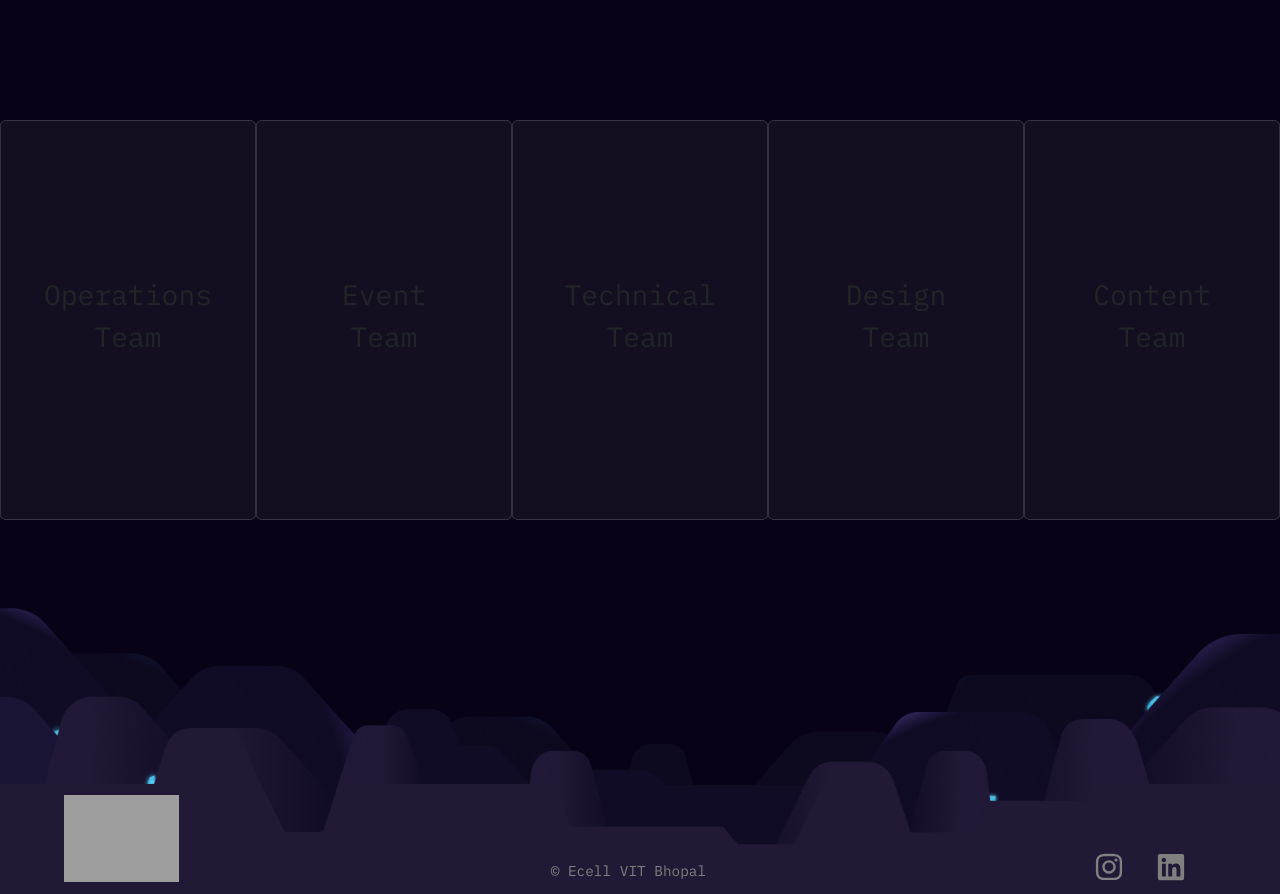
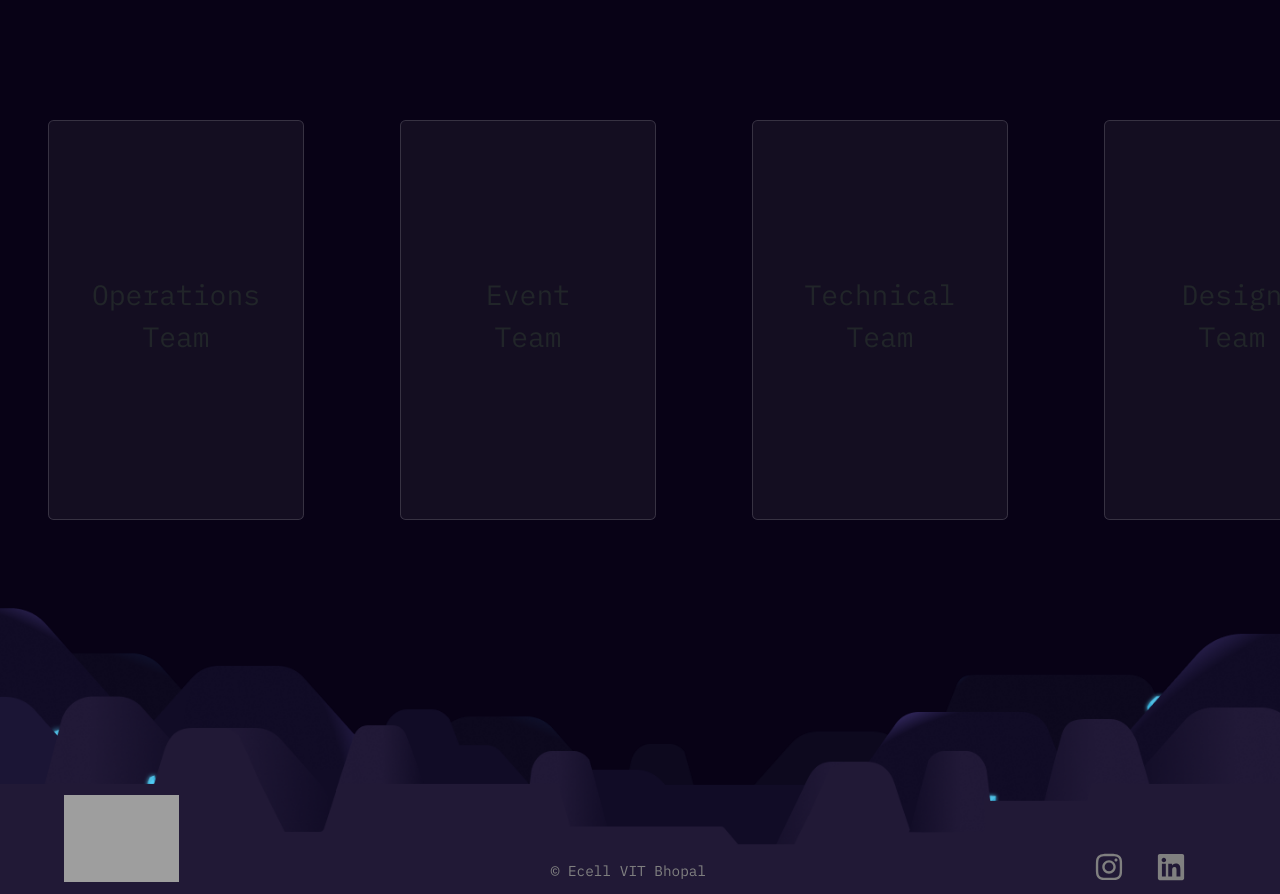
Before and after one commit to harshkanoje/e-cell_website, a React (Create React App) app: page / in a window 1280 px wide. Shown: the part 4760-5654 px from the top of the page. Built offline with nearby package versions, Linux system fonts and the light colour scheme; grey boxes are pictures that could not be loaded; some icons are missing.

Commit message:
Update team.css
changed the cards margin spce

```diff
--- a/src/components/Team/team.css
+++ b/src/components/Team/team.css
@@ -145,6 +145,8 @@
   .teams-card{
     height: 35vh;
     min-width: 50vw;
+    margin-left: 0.5rem;
+    margin-right: 2rem;
   }
 }
 
@@ -212,6 +214,8 @@
   .teams-card{
     height: 45vh;
     min-width: 55vw;
+    margin-left: 3rem;
+    margin-right: 3rem;
   }
 }
 
@@ -272,6 +276,8 @@
   .teams-card{
     height: 50vh;
     min-width: 20vw;
+    margin-left: 3rem;
+    margin-right: 3rem;
   }
 }
 
@@ -332,5 +338,7 @@
   .teams-card{
     height: 50vh;
     min-width: 20vw;
+    margin-left: 3rem;
+    margin-right: 3rem;
   }
 }
```
